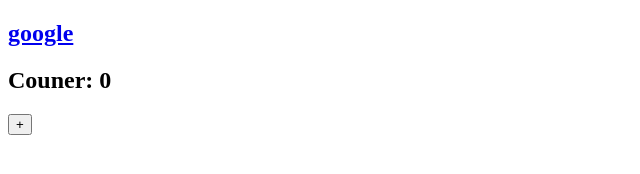
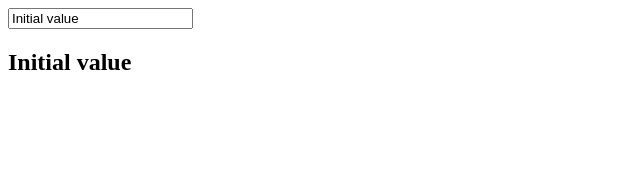
Before and after one commit to Draiking/vue-lesson, a plain HTML site: page index.html in a window 1280 px wide. Shown: the whole page, without its empty margins (0-640 px from the left). Drawn offline with nearby package versions, Linux system fonts and the light colour scheme.

Commit message:
Модель для работы с формами

```diff
--- a/index.html
+++ b/index.html
@@ -9,14 +9,10 @@
 
 <div id="app">
 
-    <h2>
-        <a :href="url">google</a>
-    </h2>
+<input type="text" v-model.lazy="inputValue">
 
+<h2>{{inputValue}}</h2>
 
-    <h2>Couner:  {{ counter }}</h2>
-
-    <button @click="counter++">+</button>
 
 </div>
 
@@ -25,8 +21,7 @@
     new Vue({
         el: '#app',
         data: {
-            counter: 0,
-            url: 'http://google.com'
+           inputValue: 'Initial value'
         },
         methods: {
 
```
